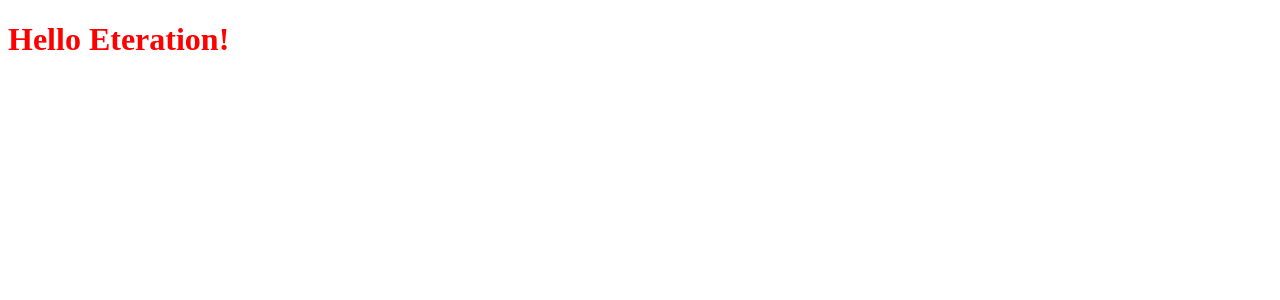
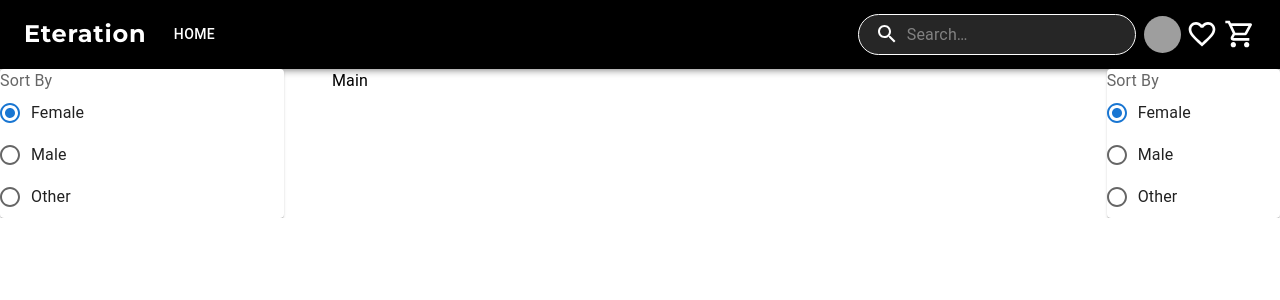
Before and after one commit to emre15900/eteration, a Next.js app: page / in a window 1280 px wide. Shown: the top 300 px of the page. Built offline with nearby package versions, Linux system fonts and the light colour scheme; grey boxes are pictures that could not be loaded.

Commit message:
header comp. complete sorter comp. created

```diff
--- a/package.json
+++ b/package.json
@@ -9,6 +9,10 @@
     "lint": "next lint"
   },
   "dependencies": {
+    "@emotion/react": "^11.11.3",
+    "@emotion/styled": "^11.11.0",
+    "@mui/icons-material": "^5.15.8",
+    "@mui/material": "^5.15.7",
     "mini-css-extract-plugin": "^2.8.0",
     "next": "14.1.0",
     "react": "^18",
--- /dev/null
+++ b/src/components/header/index.tsx
@@ -0,0 +1,283 @@
+import * as React from "react";
+import {
+  AppBar,
+  Box,
+  Toolbar,
+  IconButton,
+  Typography,
+  Menu,
+  Container,
+  Avatar,
+  Button,
+  Tooltip,
+  MenuItem,
+  InputBase,
+  useMediaQuery,
+} from "@mui/material";
+
+import { styled, alpha } from "@mui/material/styles";
+import MenuIcon from "@mui/icons-material/Menu";
+import SearchIcon from "@mui/icons-material/Search";
+import FavoriteBorderIcon from "@mui/icons-material/FavoriteBorder";
+import ShoppingCartOutlinedIcon from "@mui/icons-material/ShoppingCartOutlined";
+
+interface userProfile {
+  id: number;
+  avatar: string;
+  userName: string;
+  userSurname: string;
+}
+
+const user: readonly userProfile[] = [
+  {
+    id: 1,
+    avatar: "/static/images/avatar/2.jpg",
+    userName: "Emre",
+    userSurname: "Sayın",
+  },
+];
+
+const pages = ["Home"];
+const settings = ["Profile", "Account", "Dashboard", "Logout"];
+
+function Header() {
+  const responsive = useMediaQuery("(max-width:728px)");
+
+  const [anchorElNav, setAnchorElNav] = React.useState<null | HTMLElement>(
+    null
+  );
+  const [anchorElUser, setAnchorElUser] = React.useState<null | HTMLElement>(
+    null
+  );
+
+  const handleOpenNavMenu = (event: React.MouseEvent<HTMLElement>) => {
+    setAnchorElNav(event.currentTarget);
+  };
+  const handleOpenUserMenu = (event: React.MouseEvent<HTMLElement>) => {
+    setAnchorElUser(event.currentTarget);
+  };
+
+  const handleCloseNavMenu = () => {
+    setAnchorElNav(null);
+  };
+
+  const handleCloseUserMenu = () => {
+    setAnchorElUser(null);
+  };
+
+  const Search = styled("div")(({ theme }) => ({
+    position: "relative",
+    borderRadius: "30px",
+    border: "1px solid #ffffff",
+    backgroundColor: alpha(theme.palette.common.white, 0.15),
+    "&:hover": {
+      backgroundColor: alpha(theme.palette.common.white, 0.25),
+    },
+    marginLeft: 0,
+    width: "50%",
+    marginRight: 8,
+    [theme.breakpoints.up("sm")]: {
+      marginLeft: theme.spacing(1),
+      width: "auto",
+    },
+  }));
+
+  const SearchIconWrapper = styled("div")(({ theme }) => ({
+    padding: theme.spacing(0, 2),
+    height: "100%",
+    position: "absolute",
+    pointerEvents: "none",
+    display: "flex",
+    alignItems: "center",
+    justifyContent: "center",
+  }));
+
+  const StyledInputBase = styled(InputBase)(({ theme }) => ({
+    color: "inherit",
+    width: "100%",
+    "& .MuiInputBase-input": {
+      padding: theme.spacing(1, 1, 1, 0),
+      // vertical padding + font size from searchIcon
+      paddingLeft: `calc(1em + ${theme.spacing(4)})`,
+      transition: theme.transitions.create("width"),
+      [theme.breakpoints.up("sm")]: {
+        width: "100%",
+        "&:focus": {
+          width: "40ch",
+        },
+      },
+    },
+  }));
+
+  return (
+    <AppBar position="static" sx={{ background: "#000000" }}>
+      <Container maxWidth="xl" sx={{ p: "0 .25rem 0 .1rem" }}>
+        <Toolbar disableGutters>
+          <Typography
+            variant="h5"
+            noWrap
+            component="a"
+            href="#app-bar-with-responsive-menu"
+            sx={{
+              mr: 2,
+              display: { xs: "none", md: "flex" },
+              fontFamily: "Montserrat",
+              fontWeight: 700,
+              letterSpacing: ".05rem",
+              color: "inherit",
+              textDecoration: "none",
+            }}
+          >
+            Eteration
+          </Typography>
+          <Box sx={{ flexGrow: 1, display: { xs: "flex", md: "none" } }}>
+            <IconButton
+              size="small"
+              aria-label="account of current user"
+              aria-controls="menu-appbar"
+              aria-haspopup="true"
+              onClick={handleOpenNavMenu}
+              color="inherit"
+            >
+              <MenuIcon />
+            </IconButton>
+            <Menu
+              id="menu-appbar"
+              anchorEl={anchorElNav}
+              anchorOrigin={{
+                vertical: "bottom",
+                horizontal: "left",
+              }}
+              keepMounted
+              transformOrigin={{
+                vertical: "top",
+                horizontal: "left",
+              }}
+              open={Boolean(anchorElNav)}
+              onClose={handleCloseNavMenu}
+              sx={{
+                display: { xs: "block", md: "none" },
+              }}
+            >
+              {pages.map((page) => (
+                <MenuItem key={page} onClick={handleCloseNavMenu}>
+                  <Typography textAlign="center">{page}</Typography>
+                </MenuItem>
+              ))}
+              <MenuItem key={"favorites"} onClick={handleCloseNavMenu}>
+                <Typography textAlign="center">Favorites</Typography>
+              </MenuItem>
+              <MenuItem key={"shopping card"} onClick={handleCloseNavMenu}>
+                <Typography textAlign="center">Shopping Card</Typography>
+              </MenuItem>
+            </Menu>
+          </Box>
+          <Typography
+            variant="h6"
+            noWrap
+            component="a"
+            href="#app-bar-with-responsive-menu"
+            sx={{
+              mr: 1,
+              display: { xs: "flex", md: "none" },
+              flexGrow: 1,
+              fontFamily: "Montserrat",
+              fontWeight: 700,
+              letterSpacing: ".01rem",
+              color: "inherit",
+              textDecoration: "none",
+            }}
+          >
+            Eteration
+          </Typography>
+
+          <Box sx={{ flexGrow: 1, display: { xs: "none", md: "flex" } }}>
+            {pages.map((page) => (
+              <Button
+                key={page}
+                onClick={handleCloseNavMenu}
+                sx={{ my: 2, color: "white", display: "block" }}
+              >
+                {page}
+              </Button>
+            ))}
+          </Box>
+
+          <Search>
+            <SearchIconWrapper>
+              <SearchIcon />
+            </SearchIconWrapper>
+            <StyledInputBase
+              placeholder="Search…"
+              inputProps={{ "aria-label": "search" }}
+            />
+          </Search>
+
+          <Box sx={{ flexGrow: 0 }}>
+            <Tooltip title="Profile">
+              <IconButton onClick={handleOpenUserMenu} sx={{ p: 0 }}>
+                <Avatar
+                  alt={`${user[0].userName} ${user[0].userSurname}`}
+                  src={user[0].avatar}
+                  sx={{
+                    width: responsive ? "35px" : "37px",
+                    height: responsive ? "35px" : "37px",
+                  }}
+                />
+              </IconButton>
+            </Tooltip>
+
+            <Tooltip title="Favorites">
+              <IconButton sx={{ p: 0 }}>
+                <FavoriteBorderIcon
+                  sx={{
+                    fontSize: 32,
+                    color: "#ffffff",
+                    ml: 0.7,
+                    mr: 0.7,
+                    display: { xs: "none", md: "block" },
+                  }}
+                />
+              </IconButton>
+            </Tooltip>
+            <Tooltip title="Shopping Cart">
+              <IconButton sx={{ p: 0 }}>
+                <ShoppingCartOutlinedIcon
+                  sx={{
+                    fontSize: 32,
+                    color: "#ffffff",
+                    display: { xs: "none", md: "block" },
+                  }}
+                />
+              </IconButton>
+            </Tooltip>
+
+            <Menu
+              sx={{ mt: "45px" }}
+              id="menu-appbar"
+              anchorEl={anchorElUser}
+              anchorOrigin={{
+                vertical: "top",
+                horizontal: "right",
+              }}
+              keepMounted
+              transformOrigin={{
+                vertical: "top",
+                horizontal: "right",
+              }}
+              open={Boolean(anchorElUser)}
+              onClose={handleCloseUserMenu}
+            >
+              {settings.map((setting) => (
+                <MenuItem key={setting} onClick={handleCloseUserMenu}>
+                  <Typography textAlign="center">{setting}</Typography>
+                </MenuItem>
+              ))}
+            </Menu>
+          </Box>
+        </Toolbar>
+      </Container>
+    </AppBar>
+  );
+}
+export default Header;
--- /dev/null
+++ b/src/components/sorter/index.tsx
@@ -0,0 +1,37 @@
+import React from "react";
+import {
+  Radio,
+  RadioGroup,
+  FormControlLabel,
+  FormControl,
+  FormLabel,
+  Grid,
+  Card
+} from "@mui/material";
+
+function Sorter() {
+  return (
+    <Grid>
+      <Card>
+        <FormControl>
+          <FormLabel id="sort-by">Sort By</FormLabel>
+          <RadioGroup
+            aria-labelledby="sort-by"
+            defaultValue="female"
+            name="radio-buttons-group"
+          >
+            <FormControlLabel
+              value="female"
+              control={<Radio />}
+              label="Female"
+            />
+            <FormControlLabel value="male" control={<Radio />} label="Male" />
+            <FormControlLabel value="other" control={<Radio />} label="Other" />
+          </RadioGroup>
+        </FormControl>
+      </Card>
+    </Grid>
+  );
+}
+
+export default Sorter;
--- a/src/pages/_app.tsx
+++ b/src/pages/_app.tsx
@@ -1,4 +1,5 @@
 import type { AppProps } from "next/app";
+import "@/styles/globals.css"
 
 export default function App({ Component, pageProps }: AppProps) {
   return <Component {...pageProps} />;
--- a/src/pages/index.tsx
+++ b/src/pages/index.tsx
@@ -1,13 +1,23 @@
 import React from "react";
-import styles from "../styles/global.module.css";
+import Header from "@/components/header";
+import { Grid, Typography } from "@mui/material";
+import Sorter from "@/components/sorter";
 
 function HomePage() {
-  console.log(styles);
-  console.log("Hello Eteration!");
-
   return (
     <div style={{ width: "100%" }}>
-      <h1 className={styles.hello}>Hello Eteration!</h1>
+      <Header />
+      <Grid container spacing={6}>
+        <Grid item xs={12} sm={3} md={3}>
+          <Sorter />
+        </Grid>
+        <Grid item xs={12} sm={7} md={7}>
+          <Typography sx={{ color: "#000000" }}>Main</Typography>
+        </Grid>
+        <Grid item xs={12} sm={2} md={2}>
+          <Sorter />
+        </Grid>
+      </Grid>
     </div>
   );
 }
--- a/src/styles/global.module.css
+++ /dev/null
@@ -1,3 +0,0 @@
-.hello{
-    color: red;
-}
--- a/src/styles/globals.css
+++ b/src/styles/globals.css
@@ -1,3 +1,5 @@
+@import url("https://fonts.googleapis.com/css2?family=Montserrat:ital,wght@0,100;0,200;0,300;0,400;0,500;0,600;0,700;0,800;0,900;1,100;1,200;1,300;1,400;1,500;1,600;1,700;1,800;1,900&display=swap");
+
 :root {
   --max-width: 1100px;
   --border-radius: 12px;
@@ -87,12 +89,8 @@ body {
 
 body {
   color: rgb(var(--foreground-rgb));
-  background: linear-gradient(
-      to bottom,
-      transparent,
-      rgb(var(--background-end-rgb))
-    )
-    rgb(var(--background-start-rgb));
+  font-family: "Montserrat";
+  background: #ffffff;
 }
 
 a {
```
Also changed, not shown: 1 other file (tests, documents, lock files or other folders).
